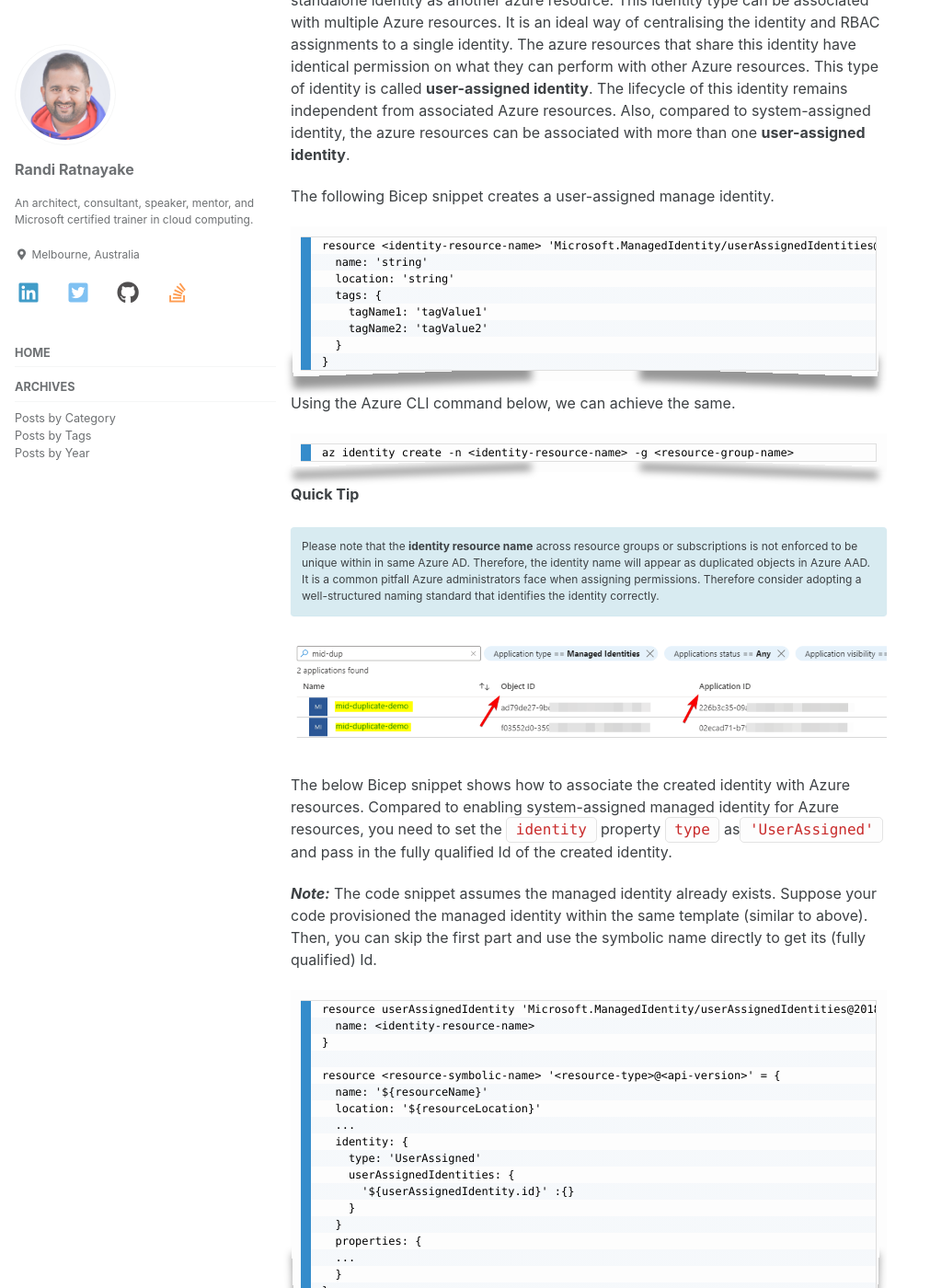
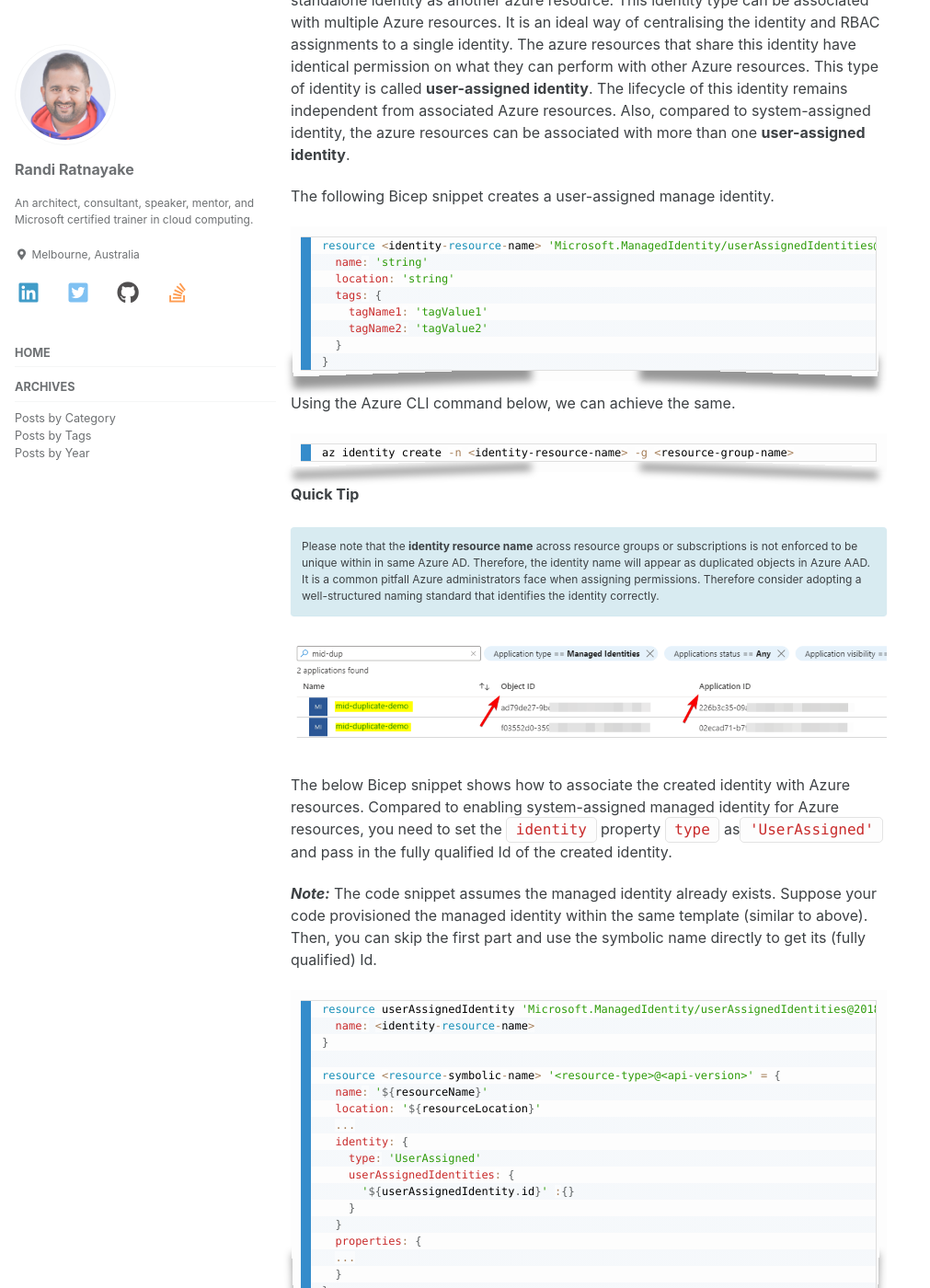
Before and after one commit to rkeytechio/rkeytechio, a Jekyll site: the page built from _posts/2021-06-12-securing-azure-resources-using-managed-identity.md, in a window 1280 px wide and 1400 px high, scrolled down 1996 px. Shown: the whole window at 92% size, without its empty margins (0-1011 px from the left). Built offline with Jekyll 4.4.1, drawn with Linux system fonts in a browser that asks for light colours; cached includes are drawn as plain includes; comment, search, counter and statistics services are not loaded; some of the changed text lies outside the part shown.

Commit message:
[Bugfix] Fix Syntax Markup

````diff
--- a/_posts/2021-06-12-securing-azure-resources-using-managed-identity.md
+++ b/_posts/2021-06-12-securing-azure-resources-using-managed-identity.md
@@ -39,7 +39,7 @@
 
 To enable system-assigned managed identity in Bicep, you can add the `identity` property with the value for the `type` property as`'SystemAssigned'`.
 
-```text
+```bicep
 resource <resource-symbolic-name> '<resource-type>@<api-version>' = {
   name: '${resourceName}'
   location: '${resourceLocation}'
@@ -55,7 +55,7 @@
 
 Or can be achieved via the Azure CLI command below.
 
-```
+```bash
 az <resource-type> identity assign -g <resource-group-name> -n <resource-symbolic-name>
 ```
 
@@ -65,7 +65,7 @@
 
 The following Bicep snippet creates a user-assigned manage identity.
 
-```text
+```bicep
 resource <identity-resource-name> 'Microsoft.ManagedIdentity/userAssignedIdentities@2018-11-30' = {
   name: 'string'
   location: 'string'
@@ -78,7 +78,7 @@
 
 Using the Azure CLI command below, we can achieve the same.
 
-```
+```bash
 az identity create -n <identity-resource-name> -g <resource-group-name>
 ```
 
@@ -93,7 +93,7 @@
 
 ***Note:*** The code snippet assumes the managed identity already exists. Suppose your code provisioned the managed identity within the same template (similar to above). Then, you can skip the first part and use the symbolic name directly to get its (fully qualified) Id.
 
-```text
+```bicep
 resource userAssignedIdentity 'Microsoft.ManagedIdentity/userAssignedIdentities@2018-11-30' existing = {
   name: <identity-resource-name>
 }
@@ -113,9 +113,10 @@
   }
 }
 ```
+
 Here is the Azure CLI equivalent for the same.
 
-```
+```bash
 az <resource-type> identity assign -g <resource-group-name> -n <resource-symbolic-name> --identities <identity-resource-fully-qualified-id>
 ```
 
````
